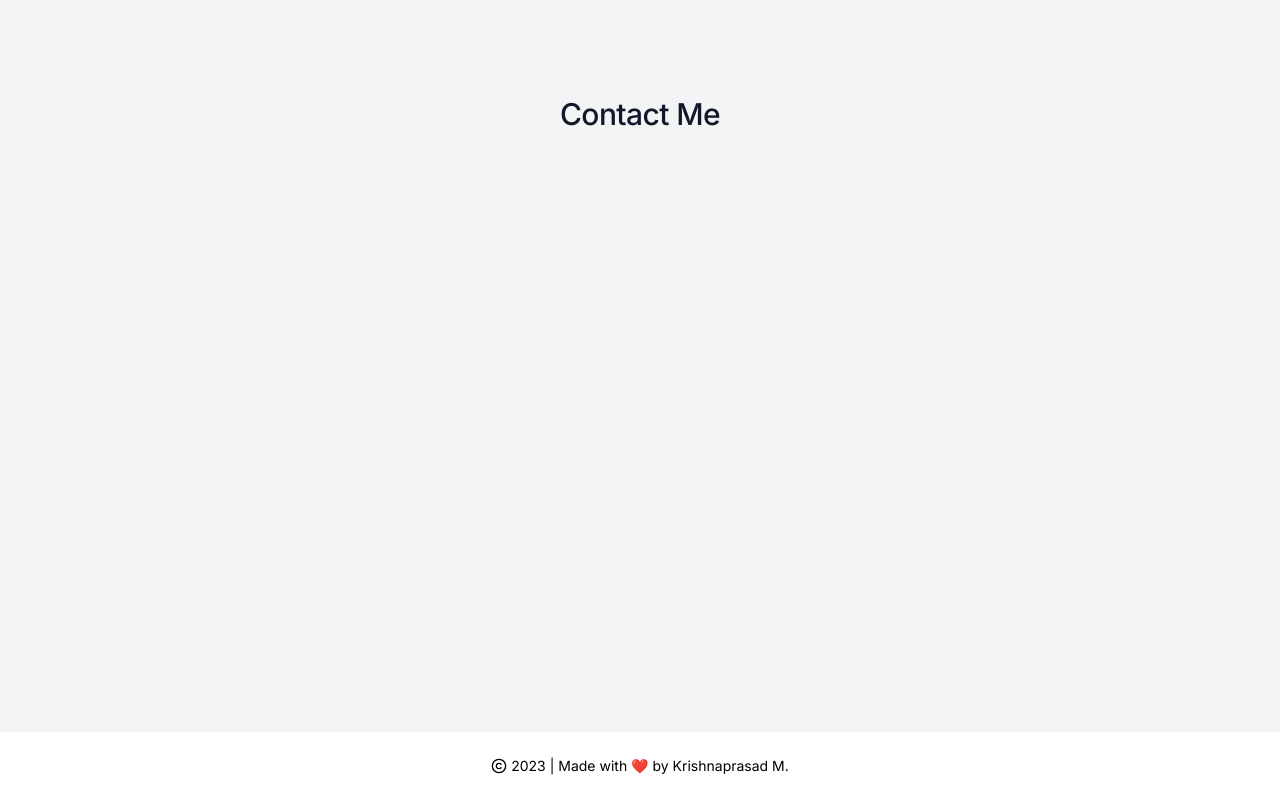
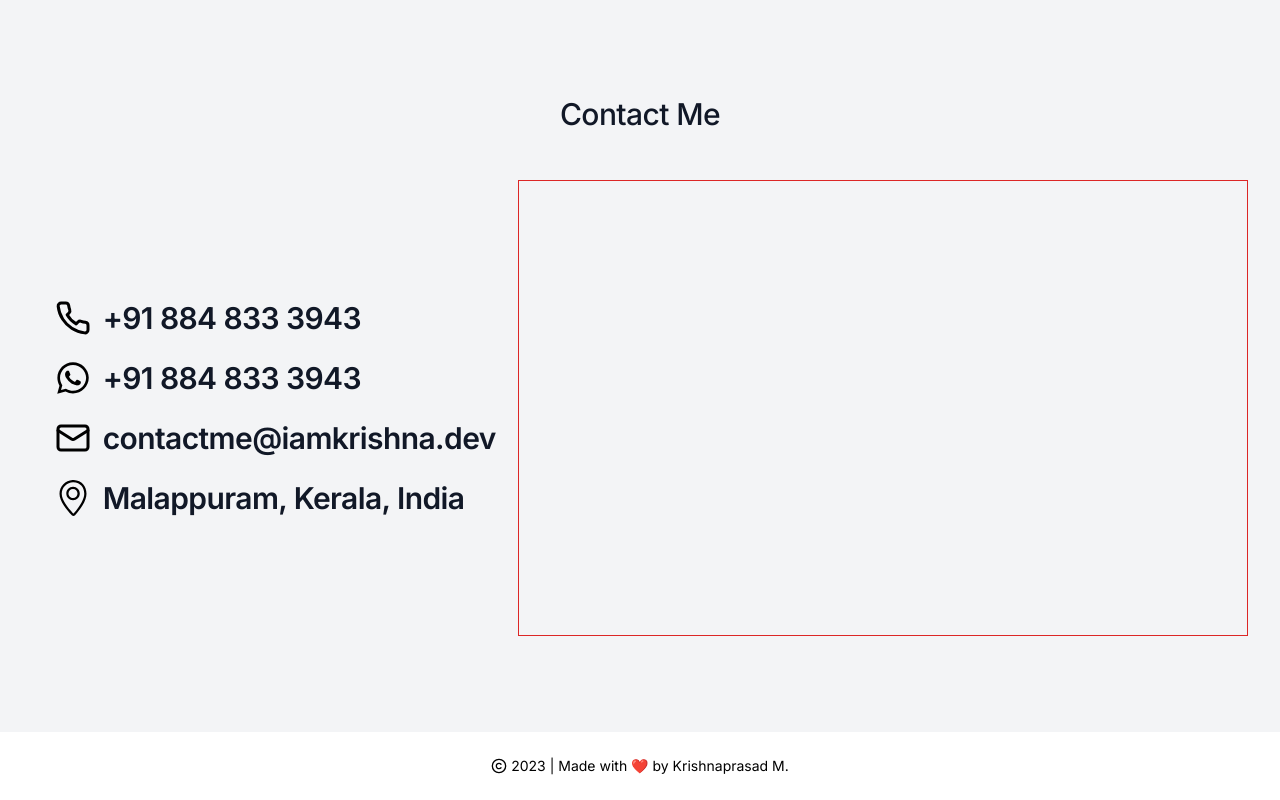
Before and after one commit to iamkrishnaprasad/iamkrishna.dev, a Next.js app: page / in a window 1280 px wide. Shown: the part 5240-6040 px from the top of the page. Built offline with nearby package versions, Linux system fonts and the light colour scheme.

Commit message:
contact me section

```diff
--- a/src/components/feature/sections/ContactMe.tsx
+++ b/src/components/feature/sections/ContactMe.tsx
@@ -1,9 +1,54 @@
+import { LuPhone as PhoneIcon, LuMail as MailIcon } from "react-icons/lu";
+import { FaWhatsapp as WhatsappIcon } from "react-icons/fa";
+import { SlLocationPin as LocationDotIcon } from "react-icons/sl";
 import SectionHeading from "../sectionHeading";
+import ImageWrapper from "@/components/common/imageWrapper";
+import Link from "@/components/common/link";
+import Typography from "@/components/common/typography";
 
 const ContactMeContent = () => {
   return (
     <>
       <SectionHeading title="Contact Me" />
+      <div className="flex h-full flex-col md:flex-row">
+        <div className="flex h-2/4 w-full justify-center py-4 md:h-full md:w-2/5 md:py-16">
+          <div className="flex flex-col items-start justify-center gap-6 ">
+            <div className="flex flex-row items-center gap-3">
+              <PhoneIcon size={36} />
+              <Link href="tel:+918848333943">
+                <Typography variant="h3">+91 884 833 3943</Typography>
+              </Link>
+            </div>
+            <div className="flex flex-row items-center gap-3">
+              <WhatsappIcon size={36} />
+              <Link href="http://wa.me/918848333943?text=Hi" isExternalLink>
+                <Typography variant="h3">+91 884 833 3943</Typography>
+              </Link>
+            </div>
+            <div className="flex flex-row items-center gap-3">
+              <MailIcon size={36} />
+              <Link href="mailto:contactme@iamkrishna.dev">
+                <Typography variant="h3">contactme@iamkrishna.dev</Typography>
+              </Link>
+            </div>
+            <div className="flex flex-row items-center gap-3">
+              <LocationDotIcon size={36} />
+              <Typography variant="h3">Malappuram, Kerala, India</Typography>
+            </div>
+          </div>
+        </div>
+        <div className="flex h-2/4 w-full justify-center border border-red-600 py-4 md:h-full md:w-3/5 md:py-16">
+          {/* <div className="flex w-full md:w-2/4">
+            <ImageWrapper
+              src="/assets/svg/contact_me_2.svg"
+              alt="Contact Me"
+              width={128}
+              height={128}
+              className="max-h-full max-w-full"
+            />
+          </div> */}
+        </div>
+      </div>
     </>
   );
 };
```
